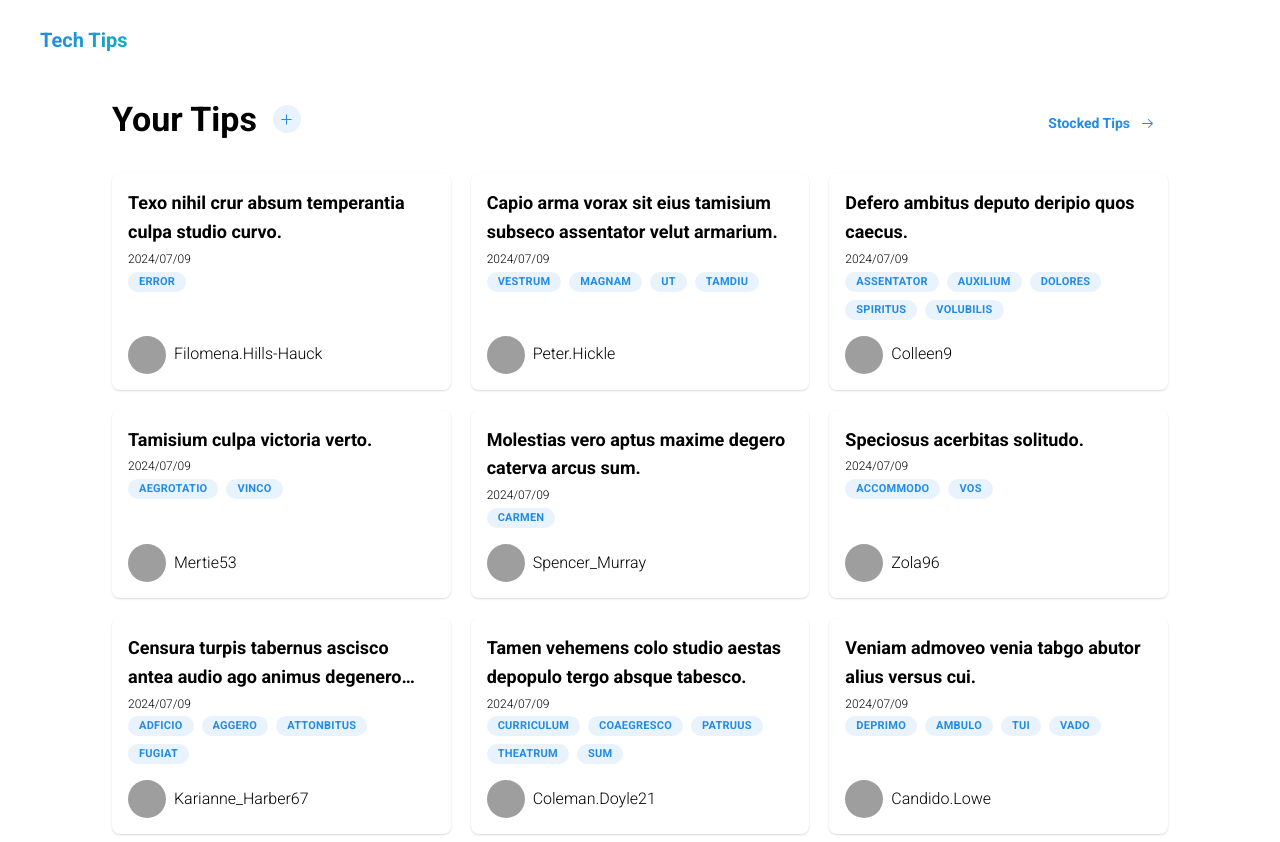
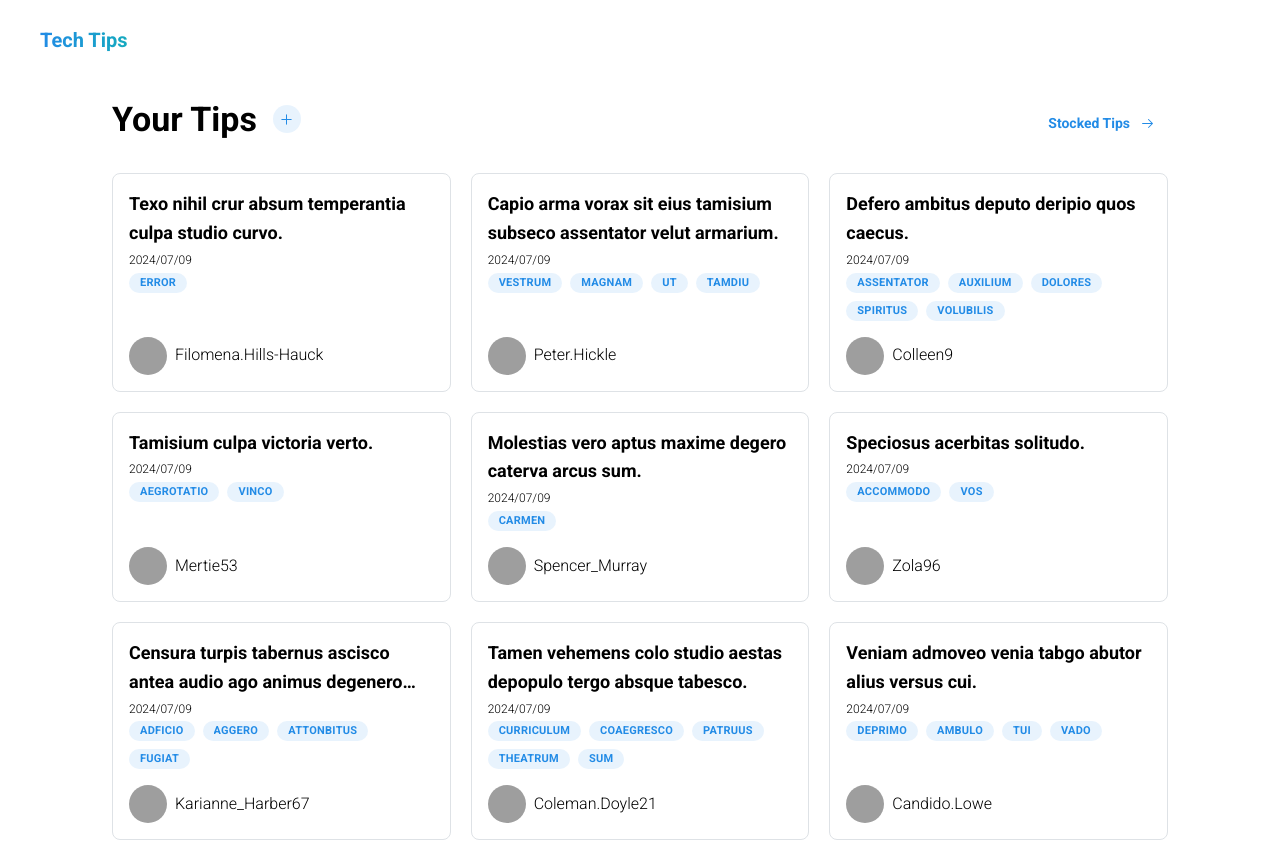
Before and after one commit to imaimai17468/tech-tips, a Next.js app: page /tip in a window 1280 px wide. Shown: the top 842 px of the page. Built offline with nearby package versions, Linux system fonts and the light colour scheme; no server answers; grey boxes are pictures that could not be loaded.

Commit message:
refactor: Update UserButton component to use Mantine theme for border color

```diff
--- a/src/components/parts/Header/components/UserButton.tsx
+++ b/src/components/parts/Header/components/UserButton.tsx
@@ -4,7 +4,7 @@ import { CLIENT_PATHS } from "@/constants/clientPaths";
 import { useAuth } from "@/context/auth";
 import { logout } from "@/lib/auth";
 import { replaceIDinPath } from "@/utils/replaceIDinPath";
-import { Avatar, Menu, UnstyledButton, useMantineTheme } from "@mantine/core";
+import { Avatar, Menu, UnstyledButton } from "@mantine/core";
 import { ExitIcon, Pencil1Icon, PersonIcon } from "@radix-ui/react-icons";
 
 type Props = {
@@ -15,14 +15,13 @@ type Props = {
 
 export const UserButton: React.FC<Props> = ({ href, userName, userID }) => {
   const user = useAuth();
-  const theme = useMantineTheme();
 
   return (
     user && (
       <Menu offset={15} withArrow position="bottom-end" transitionProps={{ transition: "rotate-right", duration: 150 }}>
         <Menu.Target>
           <UnstyledButton>
-            <Avatar src={href} alt="profile-icon" style={{ border: "1px solid", borderColor: theme.colors.gray[3] }} />
+            <Avatar src={href} alt="profile-icon" style={{ border: "1px solid var(--mantine-color-gray-3)" }} />
           </UnstyledButton>
         </Menu.Target>
         <Menu.Dropdown>
--- a/src/components/parts/TipList/components/TipCard.tsx
+++ b/src/components/parts/TipList/components/TipCard.tsx
@@ -1,3 +1,5 @@
+"use client";
+
 import { CLIENT_PATHS } from "@/constants/clientPaths";
 import type { Tip } from "@/repositories/tips/types";
 import { dayFormat } from "@/utils/dayFormat";
@@ -6,7 +8,7 @@ import { Anchor, Avatar, Badge, Card, Flex, Stack, Text } from "@mantine/core";
 
 export const TipCard: React.FC<{ tip: Tip }> = ({ tip }) => {
   return (
-    <Card shadow="xs" radius="md" padding="md">
+    <Card radius="md" padding="md" style={{ border: "1px solid var(--mantine-color-gray-3)" }}>
       <Stack gap={16} justify="space-between" h="100%">
         <Stack gap={4}>
           <Anchor href={replaceIDinPath(CLIENT_PATHS.TIP_DETAIL, tip.id)} lineClamp={2} size="lg" fw={700} c="black">
--- a/src/components/template/top/TopContent.tsx
+++ b/src/components/template/top/TopContent.tsx
@@ -1,12 +1,11 @@
 "use client";
 
-import { Button, Card, Image, Stack, Text, Title, useMantineTheme } from "@mantine/core";
+import { Button, Card, Image, Stack, Text, Title } from "@mantine/core";
 import { useDisclosure } from "@mantine/hooks";
 import { AuthModal } from "./component/AuthModal";
 
 export const TopContent: React.FC = () => {
   const [opened, { open, close }] = useDisclosure(false);
-  const theme = useMantineTheme();
 
   return (
     <Stack align="center" gap={48}>
@@ -29,7 +28,7 @@ export const TopContent: React.FC = () => {
           技術的な発見や考えを自由に記録し、整理するためのツールとして、あなたの成長と創造性をサポートします。
         </Text>
       </Stack>
-      <Card padding="xl" radius="lg" style={{ border: "1px solid", borderColor: theme.colors.gray[3] }}>
+      <Card padding="xl" radius="lg" style={{ border: "1px solid var(--mantine-color-gray-3)" }}>
         <Stack align="center" gap={32}>
           <Text>あなたの静かな技術の場所を作りましょう。</Text>
           <Image src="/image/coder.svg" alt="Coder" maw={150} />
```
